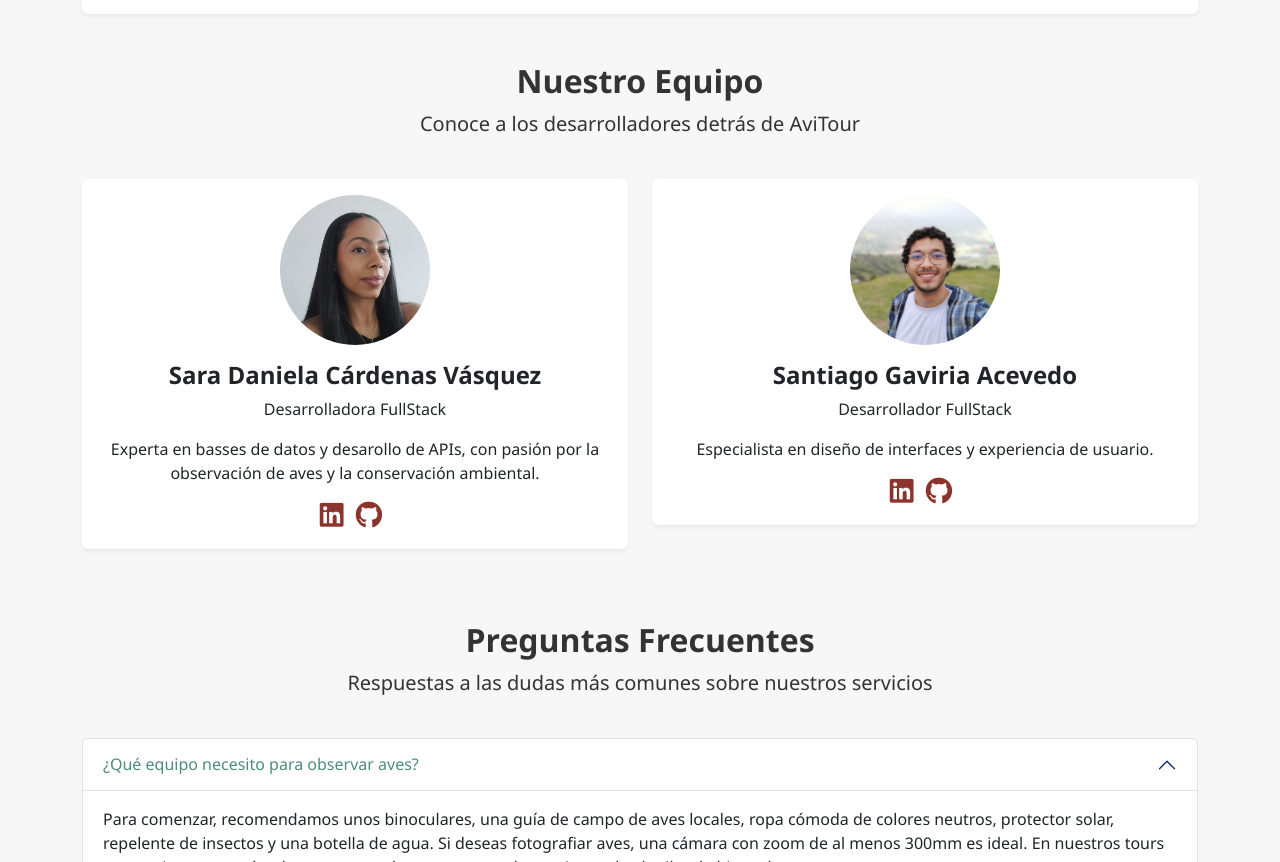
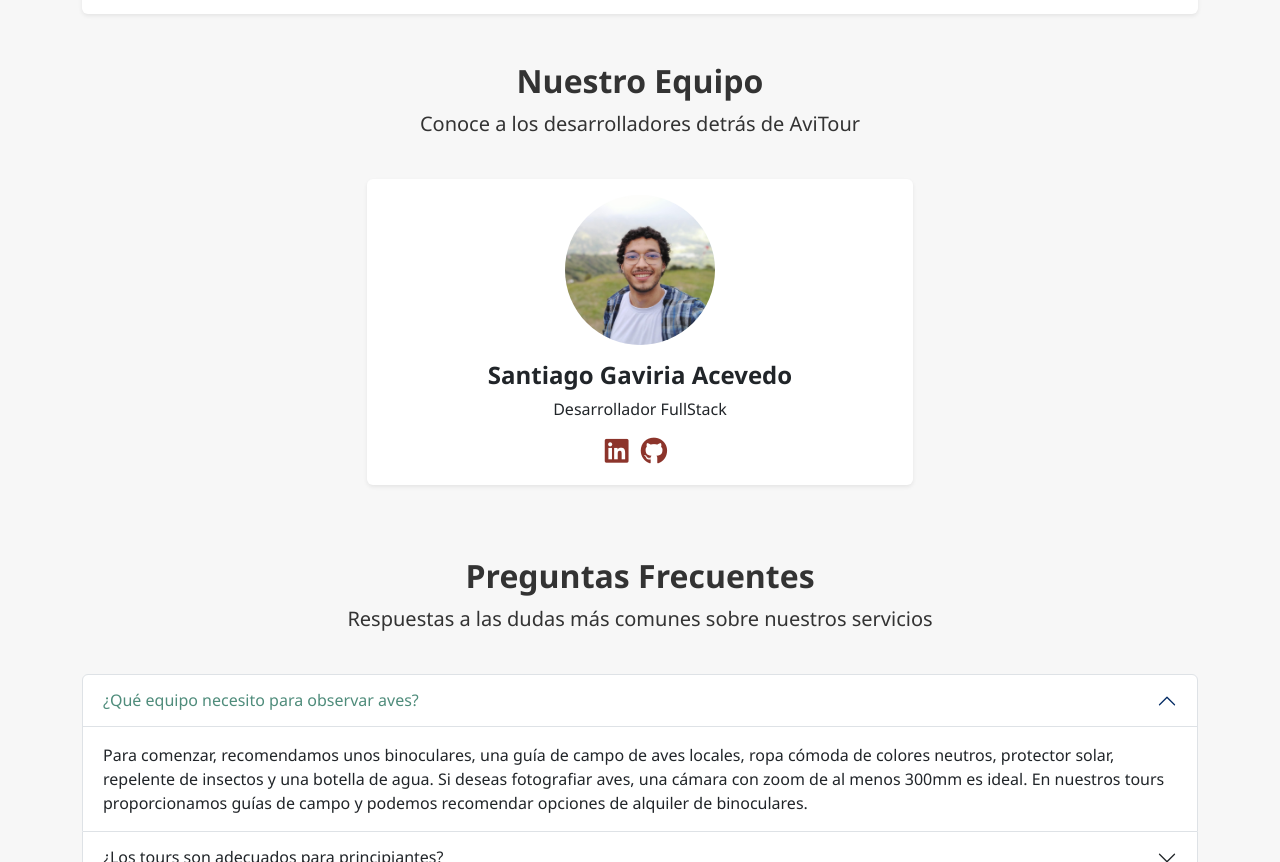
Before and after one commit to dende322/AviTour, a plain HTML site: page pages/contacto.html in a window 1280 px wide. Shown: the part 1791-2653 px from the top of the page. Drawn offline with nearby package versions, Linux system fonts and the light colour scheme.

Commit message:
modificacion team-members

```diff
--- a/js/main.js
+++ b/js/main.js
@@ -469,7 +469,7 @@ function loadNavbarPages() {
   if (!contsiner) return;
   let html = `
    <div class="container">
-            <a class="navbar-brand logo" href="index.html">
+            <a class="navbar-brand logo" href="../index.html">
                 <img src="../img/logo.png" alt="AviTour Logo" height="40" class="me-2">
                 <span>AviTour</span>
             </a>
--- a/pages/contacto.html
+++ b/pages/contacto.html
@@ -242,12 +242,13 @@
       </div>
 
       <!-- Equipo de desarrolladores -->
-      <div class="row mt-5">
+      <div class="row mt-5 justify-content-center">
         <div class="col-12 text-center mb-4">
           <h2>Nuestro Equipo</h2>
           <p class="lead">Conoce a los desarrolladores detrás de AviTour</p>
         </div>
 
+        <!--
         <div class="col-md-6">
           <div class="card border-0 shadow-sm mb-4">
             <div class="card-body text-center">
@@ -258,10 +259,6 @@
               />
               <h4>Sara Daniela Cárdenas Vásquez</h4>
               <p class="">Desarrolladora FullStack</p>
-              <p>
-                Experta en basses de datos y desarollo de APIs, con pasión por
-                la observación de aves y la conservación ambiental.
-              </p>
               <div class="social-icons">
                 <a
                   href="https://www.linkedin.com/in/sara-cardenas/"
@@ -278,7 +275,7 @@
             </div>
           </div>
         </div>
-
+        -->
         <div class="col-md-6">
           <div class="card border-0 shadow-sm mb-4">
             <div class="card-body text-center team">
@@ -289,9 +286,6 @@
               />
               <h4>Santiago Gaviria Acevedo</h4>
               <p class="">Desarrollador FullStack</p>
-              <p>
-                Especialista en diseño de interfaces y experiencia de usuario.
-              </p>
               <div class="social-icons">
                 <a
                   href="www.linkedin.com/in/santiago-gaviria-acevedo-desarrollador"
```
Also changed, not shown: index.html (+4 -2 lines).
